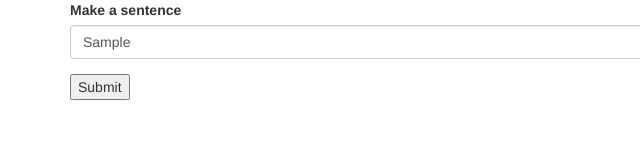
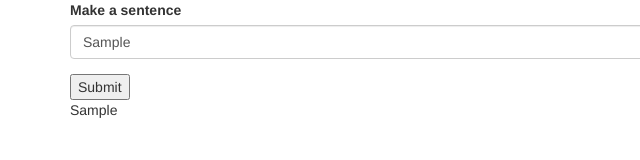
Before and after one commit to apfrancois86/word-play, a plain HTML site: page word-play/index.html in a window 1280 px wide. Both pictures are taken after typing "Sample" into the empty fields and a click on the button "Submit". Shown: the full height of the page, 0-640 px from the left. Drawn offline with Linux system fonts and the light colour scheme.

Commit message:
All steps complete

```diff
--- a/word-play/index.html
+++ b/word-play/index.html
@@ -16,6 +16,8 @@
         </div>
         <button type="submit">Submit</button>
       </form>
+
+      <div class="display"></div>
     </div>
   </body>
 </html>
--- a/word-play/js/scripts.js
+++ b/word-play/js/scripts.js
@@ -10,6 +10,12 @@ $(document).ready(function(){
         longWords.push(word);
       }
     });
+
+    longWords.reverse();
+    var reversed = longWords.join(" ");
+    console.log(reversed);
+
+    $(".display").text(reversed);
   }); //form submit
 }); //doc ready
 
```
